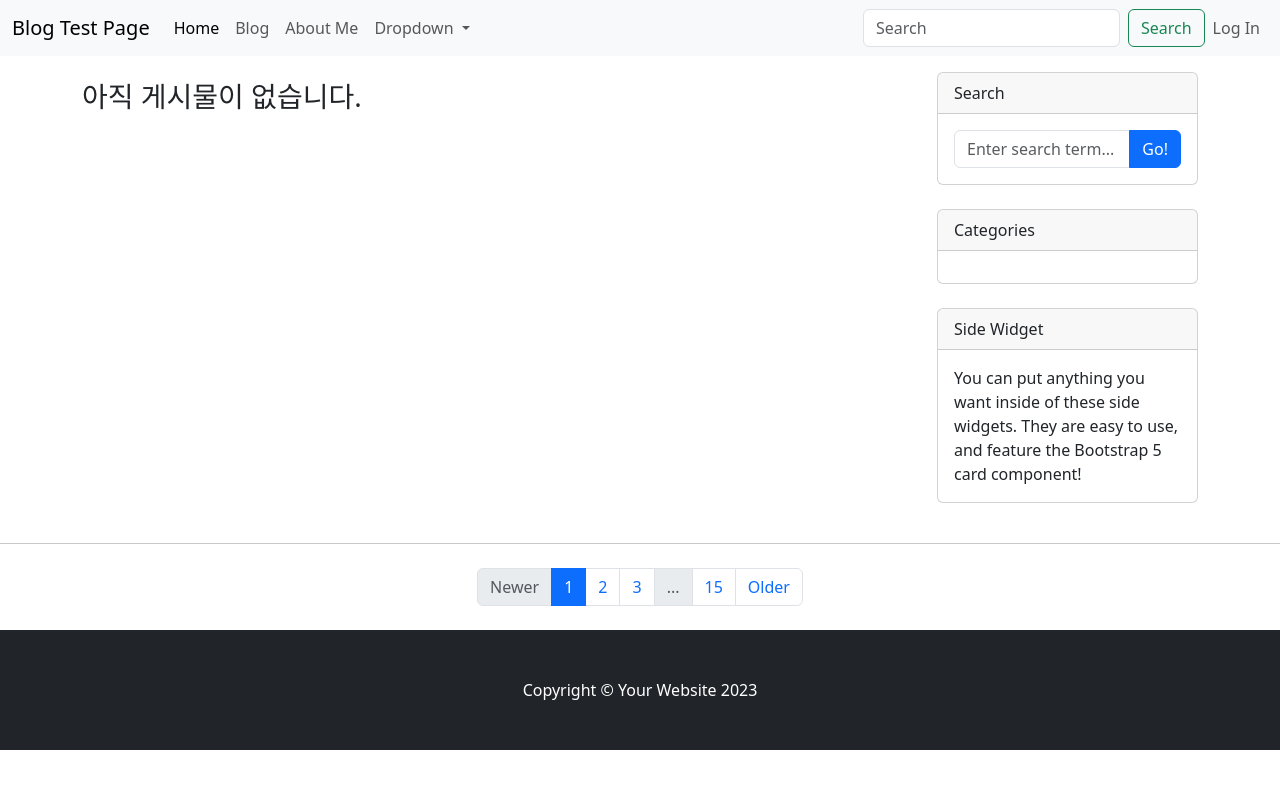
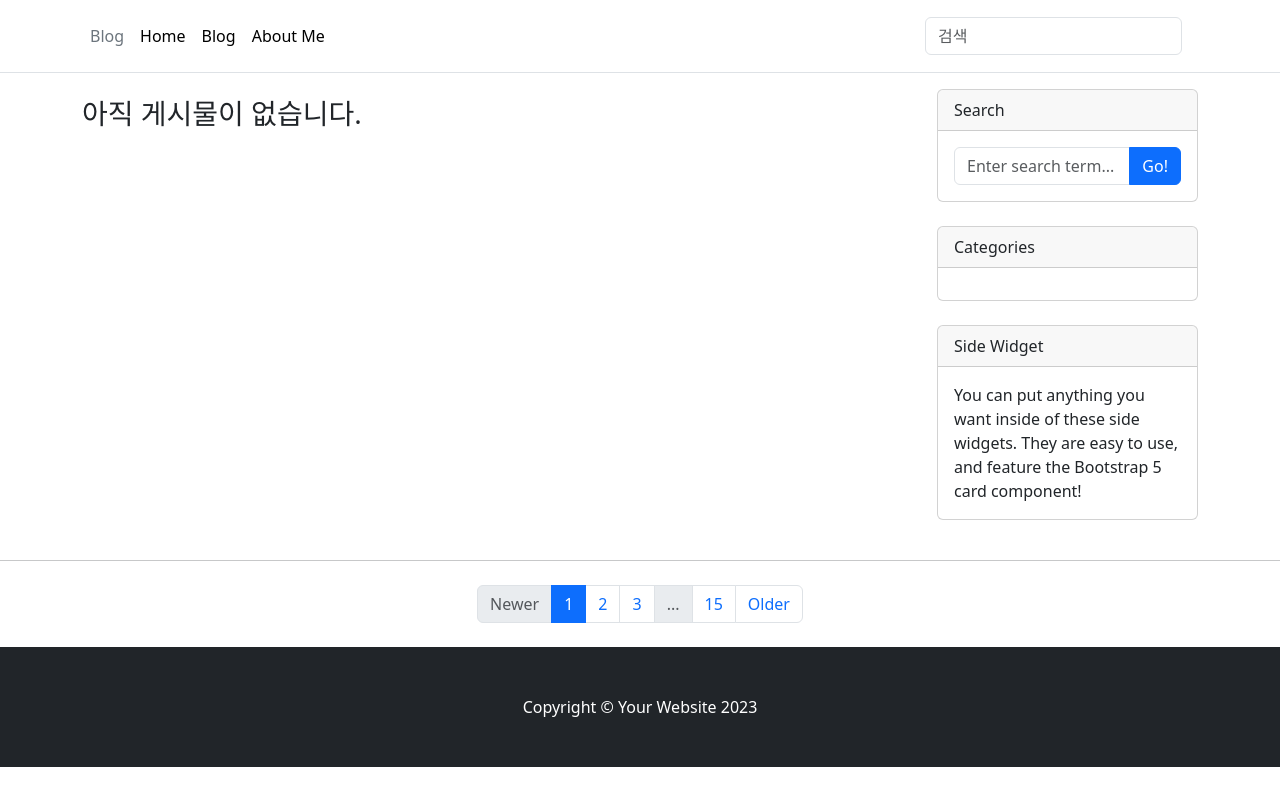
Before and after one commit to Lyainc/do-it-django, a Django app: page /blog/ in a window 1280 px wide. Run offline with Django 4.2, Linux system fonts and the light colour scheme; data that the repository does not hold is empty; some libraries are stand-ins or nearby versions; some web fonts are replaced.

Commit message:
네비바 수정

```diff
--- a/blog/templates/blog/navbar.html
+++ b/blog/templates/blog/navbar.html
@@ -6,7 +6,27 @@
         <link rel="stylesheet" href="{% static 'blog/bootstrap/bootstrap.min.css' %}" media="screen">
     </head>
     <body>
-        <nav class="navbar navbar-expand-lg bg-body-tertiary">
+        <header class="p-3 mb-3 border-bottom">
+            <div class="container">
+              <div class="d-flex flex-wrap align-items-center justify-content-center justify-content-lg-start">
+                <a href="/" class="d-flex align-items-center mb-2 mb-lg-0 link-body-emphasis text-decoration-none">
+
+                </a>
+                <ul class="nav col-12 col-lg-auto me-lg-auto mb-2 justify-content-center mb-md-0">
+                  <li><a href="/" class="nav-link px-2 link-secondary">Blog</a></li>
+                  <li><a href="/" class="nav-link px-2 link-body-emphasis">Home</a></li>
+                  <li><a href="/blog/" class="nav-link px-2 link-body-emphasis">Blog</a></li>
+                  <li><a href="/about_me/" class="nav-link px-2 link-body-emphasis">About Me</a></li>
+                </ul>
+                <form class="col-12 col-lg-auto mb-3 mb-lg-0 me-lg-3" role="search">
+                  <input type="search" class="form-control" placeholder="검색" aria-label="Search">
+                </form>
+              </div>
+            </div>
+          </header>
+
+
+{% comment %}         <nav class="navbar navbar-expand-lg bg-body-tertiary">
             <div class="container-fluid">
                 <a class="navbar-brand" href="/">Blog Test Page</a>
                 <button class="navbar-toggler" type="button" data-bs-toggle="collapse" data-bs-target="#navbarSupportedContent" aria-controls="navbarSupportedContent" aria-expanded="false" aria-label="Toggle navigation">
@@ -45,47 +65,8 @@
                     </li>
                 </ul>
                 </div>
-
+                 {% endcomment %}
             </div>
         </nav>
-
-        <div class="modal fade" tabindex="-1" role="dialog" id="modalSignin" aria-hidden="true">
-            <div class="modal-dialog" role="document">
-                <div class="modal-content rounded-4 shadow">
-                    <div class="modal-header p-5 pb-4 border-bottom-0">
-                        <h1 class="fw-bold mb-0 fs-2" id="modalSigninLabel">Sign up for free</h1>
-                        <button type="button" class="btn-close" data-bs-dismiss="modal" aria-label="Close"></button>
-                    </div>
-                    <div class="modal-body p-5 pt-0">
-                        <form class="" data-bitwarden-watching="1">
-                        <div class="form-floating mb-3">
-                            <input type="email" class="form-control rounded-3" id="floatingInput" placeholder="name@example.com">
-                            <label for="floatingInput">Email address</label>
-                        </div>
-                        <div class="form-floating mb-3">
-                            <input type="password" class="form-control rounded-3" id="floatingPassword" placeholder="Password">
-                            <label for="floatingPassword">Password</label>
-                        </div>
-                        <button class="w-100 mb-2 btn btn-lg rounded-3 btn-primary" type="submit">Sign up</button>
-                        <small class="text-muted">By clicking Sign up, you agree to the terms of use.</small>
-                        <hr class="my-4">
-                        <h2 class="fs-5 fw-bold mb-3">Or use a third-party</h2>
-                        <button class="w-100 py-2 mb-2 btn btn-outline-dark rounded-3" type="submit">
-                            <svg class="bi me-1" width="16" height="16"><use xlink:href="#twitter"></use></svg>
-                            Sign up with Twitter
-                        </button>
-                        <button class="w-100 py-2 mb-2 btn btn-outline-primary rounded-3" type="submit">
-                            <svg class="bi me-1" width="16" height="16"><use xlink:href="#facebook"></use></svg>
-                            Sign up with Facebook
-                        </button>
-                        <button class="w-100 py-2 mb-2 btn btn-outline-secondary rounded-3" type="submit">
-                            <svg class="bi me-1" width="16" height="16"><use xlink:href="#github"></use></svg>
-                            Sign up with GitHub
-                        </button>
-                        </form>
-                    </div>
-                </div>
-            </div>
-        </div>
     </body>
 </html>
```
Also changed, not shown: blog/static/blog/perspective_7404815.png (added).
